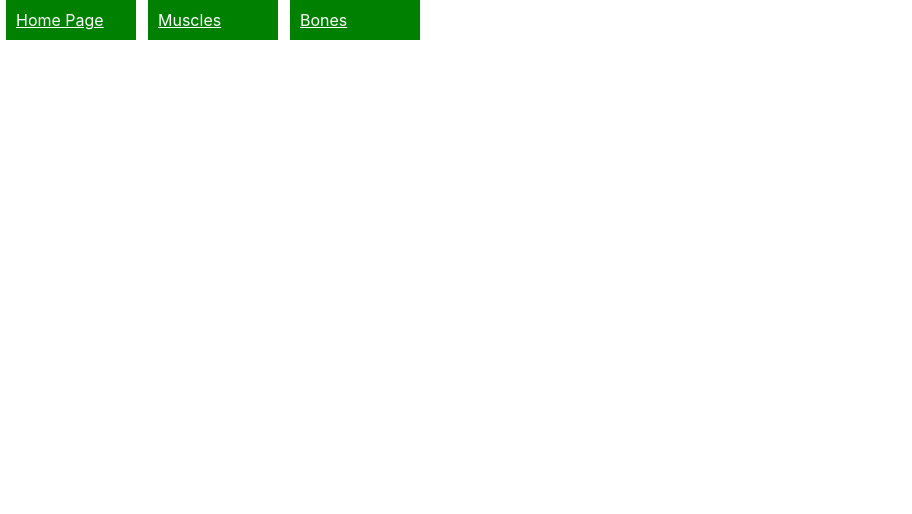
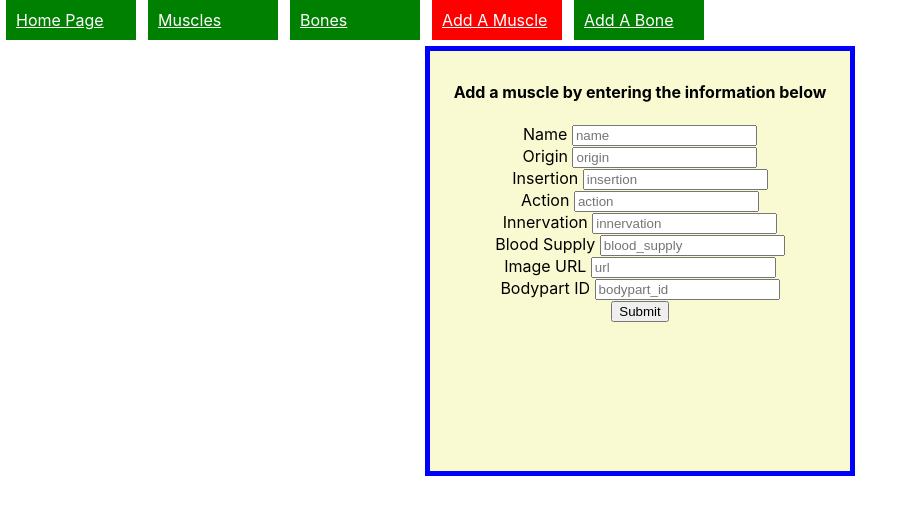
Before and after one commit to chukwuma1976/musculoskeletal_anatomy, a React (Create React App) app in the folder musculoskeletal-client/: page /add_muscle in a window 1280 px wide. Shown: the top 514 px of the page, without its empty margins (0-912 px from the left). Built offline with nearby package versions, Linux system fonts and the light colour scheme.

Commit message:
added forms and additional routes, updated home page

```diff
--- /dev/null
+++ b/musculoskeletal-client/src/AddBone.js
@@ -0,0 +1,78 @@
+import React from "react";
+import { useState } from "react";
+import { useNavigate } from "react-router-dom";
+
+function AddBone() {
+    const [newBone, setNewBone] = useState({
+        name: "",
+        description: "",
+        url: "",
+        region_id: ""
+    })
+
+    const {name, description, url, region_id} = newBone
+
+    const navigate = useNavigate()
+
+    function handleChange(event){
+        setNewBone(newBone=>({...newBone, [event.target.name]:event.target.value}))
+    }
+    function handleSubmit(event){
+        event.preventDefault()
+        fetch("http://localhost:9292/bones", {
+                method: "POST",
+                headers: {"Content-Type": "application/json"},
+                body: JSON.stringify(newBone)
+            })
+            .then(res=>res.json())
+            .then(bone=>console.log(bone))
+        navigate("/bones")
+    }
+
+    return (
+        <div className="add_body_part">
+            <h4>Add a Bone by entering the information below</h4>
+            <form onSubmit={handleSubmit}>
+                <label>Name </label>
+                <input
+                    type="text"
+                    name="name"
+                    placeholder="name"
+                    value={name}
+                    onChange={handleChange}
+                />
+                <br/>
+                <label>Description </label>
+                <input
+                    type="text"
+                    name="description"
+                    placeholder="description"
+                    value={description}
+                    onChange={handleChange}
+                />
+                <br/>
+                <label>Image URL </label>
+                <input
+                    type="text"
+                    name="url"
+                    placeholder="url"
+                    value={url}
+                    onChange={handleChange}
+                />
+                <br/>
+                <label>Region ID </label>
+                <input
+                    type="text"
+                    name="region_id"
+                    placeholder="region_id"
+                    value={region_id}
+                    onChange={handleChange}
+                />
+                <br/>
+                <button type="submit">Submit</button>
+            </form>
+        </div>
+    )
+}
+
+export default AddBone;;
--- /dev/null
+++ b/musculoskeletal-client/src/AddMuscle.js
@@ -0,0 +1,117 @@
+import React from "react";
+import { useState } from "react";
+import { useNavigate } from "react-router-dom";
+
+function AddMuscle() {
+    const [newMuscle, setNewMuscle] = useState({
+        name: "",
+        origin: "",
+        insertion: "",
+        action: "",
+        innervation: "",
+        blood_supply: "",
+        url: "",
+        bodypart_id: null
+    })
+    const {name, origin, insertion, action, innervation, blood_supply, url, bodypart_id} = newMuscle
+
+    const navigate = useNavigate()
+
+    function handleChange(event){
+        setNewMuscle(newMuscle=>({...newMuscle, [event.target.name]:event.target.value}))
+    }
+    function handleSubmit(event){
+        event.preventDefault()
+        fetch("http://localhost:9292/muscles", {
+                method: "POST",
+                headers: {"Content-Type": "application/json"},
+                body: JSON.stringify(newMuscle)
+            })
+            .then(res=>res.json())
+            .then(muscle=>console.log(muscle))
+        navigate("/muscles")
+    }
+
+    return (
+        <div className="add_body_part">
+            <h4>Add a muscle by entering the information below</h4>
+            <form onSubmit={handleSubmit}>
+                <label>Name </label>
+                <input
+                    type="text"
+                    name="name"
+                    placeholder="name"
+                    value={name}
+                    onChange={handleChange}
+                />
+                <br/>
+                <label>Origin </label>
+                <input
+                    type="text"
+                    name="origin"
+                    placeholder="origin"
+                    value={origin}
+                    onChange={handleChange}
+                />
+                <br/>
+                <label>Insertion </label>
+                <input
+                    type="text"
+                    name="insertion"
+                    placeholder="insertion"
+                    value={insertion}
+                    onChange={handleChange}
+                />
+                <br/>
+                <label>Action </label>
+                <input
+                    type="text"
+                    name="action"
+                    placeholder="action"
+                    value={action}
+                    onChange={handleChange}
+                />
+                <br/>
+                <label>Innervation </label>
+                <input
+                    type="text"
+                    name="innervation"
+                    placeholder="innervation"
+                    value={innervation}
+                    onChange={handleChange}
+                />
+                <br/>
+                <label>Blood Supply </label>
+                <input
+                    type="text"
+                    name="blood_supply"
+                    placeholder="blood_supply"
+                    value={blood_supply}
+                    onChange={handleChange}
+                />
+                <br/>
+                <label>Image URL </label>
+                <input
+                    type="text"
+                    name="url"
+                    placeholder="url"
+                    value={url}
+                    onChange={handleChange}
+                />
+                <br/>
+                <label>Bodypart ID </label>
+                <input
+                    type="text"
+                    name="bodypart_id"
+                    placeholder="bodypart_id"
+                    value={bodypart_id}
+                    onChange={handleChange}
+                />
+                <br/>
+                <button type="submit">Submit</button>
+            </form>
+        </div>
+    )
+}
+
+export default AddMuscle;;
--- a/musculoskeletal-client/src/App.js
+++ b/musculoskeletal-client/src/App.js
@@ -5,6 +5,8 @@ import NavBar from "./NavBar";
 import Home from './Home';
 import MusclesTable from './MusclesTable';
 import BonesTable from './BonesTable';
+import AddMuscle from './AddMuscle';
+import AddBone from './AddBone';
 
 
 function App() {
@@ -12,18 +14,11 @@ function App() {
     <div>
       <NavBar />
       <Routes>
-        <Route
-          path="/"
-          element={<Home />}
-        />
-        <Route
-          path="/muscles"
-          element={<MusclesTable />}
-        />
-        <Route
-          path="/bones"
-          element={<BonesTable />}
-        />
+        <Route path="/" element={<Home />} />
+        <Route path="/muscles" element={<MusclesTable />} />
+        <Route path="/bones" element={<BonesTable />} />
+        <Route path="/add_muscle" element={<AddMuscle />} />
+        <Route path="/add_bone" element={<AddBone />} />
       </Routes>
     </div>
   );
--- a/musculoskeletal-client/src/BonesTable.js
+++ b/musculoskeletal-client/src/BonesTable.js
@@ -16,11 +16,9 @@ function BonesTable(){
         )
 
     function handleRegion(event){
-        console.log(event.target.value);
         if (event.target.value === 'All'){
             setRegion('bones')
         } else setRegion(`regions/${event.target.value}`);
-        console.log(region);
     }
 
     function handleSubmit(event){
@@ -30,7 +28,6 @@ function BonesTable(){
     function displayFoundByName(name){
         if (name!== null){
             const bone = bones.find(bone => bone.name === name);
-            // if (bone) return <BoneTableRow bone={bone} />
             if (bone) return (
                 <table>
                     {tableHeader}
--- a/musculoskeletal-client/src/Home.js
+++ b/musculoskeletal-client/src/Home.js
@@ -1,7 +1,35 @@
 import React from 'react';
+import { NavLink } from 'react-router-dom';
 
 function Home() {
-    return <h1>Welcome to Musculoskeletal Anatomy for Exercise</h1>
+    return (
+        <div className="home-page">
+            <h1 className="title">Welcome to Musculoskeletal Anatomy for Exercise</h1>
+            <h3>Here we take a detailed look at the muscles responsble for motion.</h3>
+            <h3>We also look at the skeletal structure responsble for supporting all this muscle.</h3>
+            <div className="home-navlink">
+                <NavLink to="/muscles" style={{color: 'red'}}>
+                    Click here to look at some muscles
+                </NavLink>
+                <br/>
+                <NavLink to="/bones" style={{color: 'red'}}>
+                    Or click here to see some bones
+                </NavLink>
+                <br/>
+                <NavLink to="/add_muscle" style={{color: 'red'}} >
+                    Is there a muscle to add?  Click here to add a muscle.
+                </NavLink>
+                <br/>
+                <NavLink to="/add_bone" style={{color: 'red'}}>
+                    Or maybe there is a bone to add?  Click here to add a bone.
+                </NavLink>
+            </div>
+            <img
+                src="https://i.giphy.com/media/oYQApZ7o6x8hG/giphy.webp"
+                alt="muscle and bone"
+            />
+    </div>
+    )
 }
 
 export default Home;
--- a/musculoskeletal-client/src/NavBar.js
+++ b/musculoskeletal-client/src/NavBar.js
@@ -25,6 +25,20 @@ function NavBar(){
           >
             Bones
           </NavLink>
+          <NavLink
+            to="/add_muscle"
+            style={({isActive}) => ({background: isActive ? 'red' : ''})}
+            className="navbar"
+          >
+            Add A Muscle
+          </NavLink>
+          <NavLink
+            to="/add_bone"
+            style={({isActive}) => ({background: isActive ? 'red' : ''})}
+            className="navbar"
+          >
+            Add A Bone
+          </NavLink>
         </div>
       );
 }
--- a/musculoskeletal-client/src/index.css
+++ b/musculoskeletal-client/src/index.css
@@ -39,3 +39,17 @@ tr:nth-child(even) {
   background: green;
   color: white
 }
+.add_body_part {
+  text-align: center;
+  width: 400px;
+  height: 400px;
+  border: 5px solid blue;
+  padding: 10px;
+  margin-left: auto;
+  margin-right: auto;
+  background: lightgoldenrodyellow;
+}
+.home-page {
+  background: whitesmoke;
+  text-align: center;
+}
```
Also changed, not shown: 1 other file (tests, documents, lock files or other folders).
